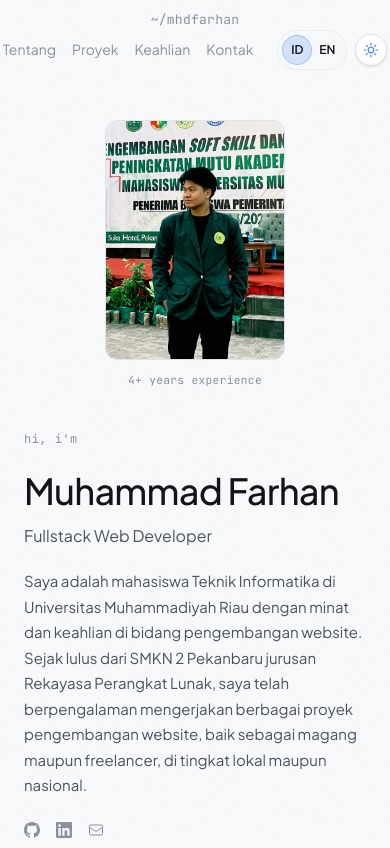
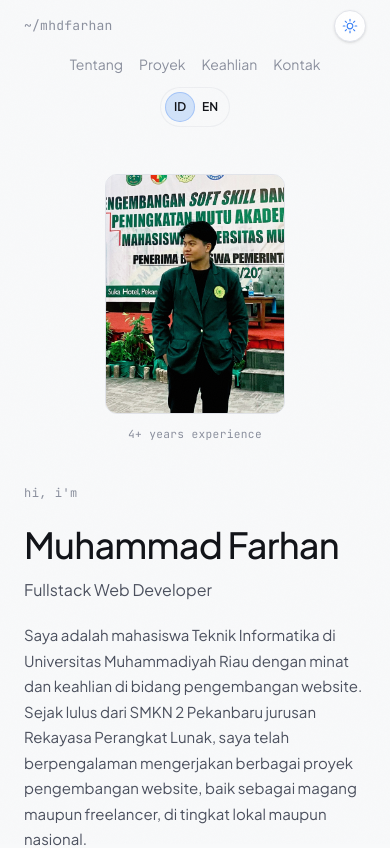
Before and after one commit to mhdfrhan/links, a Next.js app: page / in a window 390 px wide. Shown: the top 848 px of the page. Built offline with nearby package versions, Linux system fonts and the light colour scheme; no server answers; the database is empty.

Commit message:
style: restructure navbar for 3-layer mobile layout

```diff
--- a/app/page.tsx
+++ b/app/page.tsx
@@ -111,16 +111,18 @@ export default function Home() {
         }}
       >
         <div
-          className="sm:flex items-center justify-between"
+          className="flex flex-col sm:flex-row items-center justify-between"
           style={{
             maxWidth: "1080px",
             margin: "0 auto",
             padding: "10px 1.5rem",
-            height: "56px",
+            minHeight: "56px",
+            height: "auto",
           }}
         >
-          {/* Logo monospace kiri */}
-          <span className="text-center sm:text-left block sm:inline"
+          {/* Layer 1: Logo & Theme Toggle (Mobile Only) */}
+          <div className="flex items-center justify-between w-full sm:w-auto">
+            <span
               style={{
                 fontFamily: "var(--font-jetbrains-mono), monospace",
                 fontSize: "0.8125rem",
@@ -130,10 +132,14 @@ export default function Home() {
             >
               ~/mhdfarhan
             </span>
+            <div className="sm:hidden">
+              <ThemeToggle />
+            </div>
+          </div>
 
-          {/* Nav links kanan */}
-          <div className="flex justify-center sm:justify-start items-center gap-6">
-            {/* Status dot */}
+          {/* Layer 2: Nav links */}
+          <div className="flex items-center gap-4 sm:gap-6 mt-3 sm:mt-0 shrink-0">
+            {/* Status dot (Desktop Only) */}
             <div className="hidden sm:flex items-center gap-1.5">
               <span
                 style={{
@@ -156,8 +162,6 @@ export default function Home() {
               </span>
             </div>
 
-            {/* Nav links */}
-            <div className="flex items-center gap-4 sm:gap-6 shrink-0">
             {(
               [
                 [dict.nav.about, "#about"],
@@ -172,9 +176,10 @@ export default function Home() {
             ))}
           </div>
 
-            {/* Language & Theme Toggles */}
-            <div className="flex items-center gap-2 shrink-0">
+          {/* Layer 3: Language Toggle & Theme Toggle (Desktop Only) */}
+          <div className="flex items-center gap-2 mt-3 sm:mt-0 shrink-0">
             <LanguageToggle />
+            <div className="hidden sm:block">
               <ThemeToggle />
             </div>
           </div>
@@ -183,13 +188,7 @@ export default function Home() {
 
       {/* ==================== MAIN CONTENT ==================== */}
       <main
-        style={{
-          maxWidth: "1080px",
-          margin: "0 auto",
-          padding: "0 1.5rem",
-          paddingTop: "96px",  /* offset navbar */
-          paddingBottom: "0",
-        }}
+        className="max-w-[1080px] mx-auto px-[1.5rem] pt-[150px] sm:pt-24 pb-0"
       >
         {/* ===== HERO SECTION ===== */}
         <section id="about" style={{ paddingBottom: "5rem" }}>
```
Lines whose indentation alone changed are shown as unchanged.
